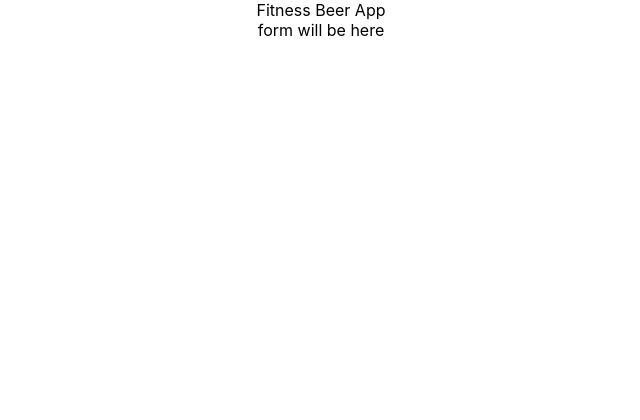
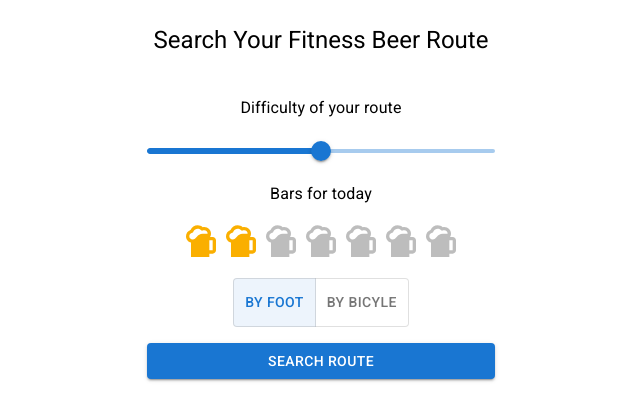
Before and after one commit to evgenynefedov/fitness-beer-app, a React (Create React App) app: page / in a window 1280 px wide. Shown: the top 420 px of the page, without its empty margins (319-959 px from the left). Built offline with nearby package versions, Linux system fonts and the light colour scheme.

Commit message:
search form - just elements

```diff
--- a/src/App.js
+++ b/src/App.js
@@ -1,13 +1,20 @@
 import './App.css';
+
+import Container from '@mui/material/Container';
 import Search from './components/Search/Search'
+
+import '@fontsource/roboto/300.css';
+import '@fontsource/roboto/400.css';
+import '@fontsource/roboto/500.css';
+import '@fontsource/roboto/700.css';
 
 function App() {
   return (
-    <div className="App">
-      Fitness Beer App
+    <Container component="main" maxWidth="xs">
+
       <Search />
 
-    </div>
+    </Container>
   );
 }
 
--- /dev/null
+++ b/src/components/Search/Form/BarsQuantity.js
@@ -0,0 +1,39 @@
+import * as React from 'react';
+import { styled } from '@mui/material/styles';
+import Rating from '@mui/material/Rating';
+import Typography from '@mui/material/Typography';
+import SportsBarIcon from '@mui/icons-material/SportsBar';
+import SportsBarOutlined from '@mui/icons-material/SportsBar';
+
+const StyledRating = styled(Rating)({
+    '& .MuiRating-iconFilled': {
+        color: '#faaf00',
+    },
+    '& .MuiRating-iconHover': {
+        color: '#ffcb52',
+    },
+});
+
+export default function BarsQuantity({barsQuantity, handleChange}) {
+    return (
+        <>
+            <Typography component="legend">Bars for today</Typography>
+            <StyledRating
+                value={barsQuantity}
+                onChange={handleChange}
+                sx={{fontSize: "2.5rem"}}
+                name="quantity"
+                precision={1}
+                defaultValue={2}
+                max={7}
+
+                icon={<SportsBarIcon fontSize="inherit" />}
+                emptyIcon={<SportsBarOutlined fontSize="inherit" />}
+            />
+        </>
+    );
+}
+
+{
+    //getLabelText={(value) => `${value} Heart${value !== 1 ? 's' : ''}`}
+}
--- /dev/null
+++ b/src/components/Search/Form/Difficulty.js
@@ -0,0 +1,12 @@
+import * as React from 'react';
+import Typography from '@mui/material/Typography';
+import Slider from '@mui/material/Slider';
+
+export default function Difficulty({difficulty, handleChange}) {
+    return (
+        <>
+            <Typography component="legend">Difficulty of your route</Typography>
+            <Slider aria-label="Volume" value={difficulty} onChange={handleChange} />
+        </>
+    );
+}
--- a/src/components/Search/Form/Form.js
+++ b/src/components/Search/Form/Form.js
@@ -1,10 +1,52 @@
+import React, { useEffect } from 'react';
+import Stack from '@mui/material/Stack';
 
-function Form() {
-  return (
-    <div className="form">
-      form will be here
-    </div>
-  );
+import Container from '@mui/material/Container';
+import Typography from '@mui/material/Typography';
+
+import BarsQuantity from './BarsQuantity';
+import Difficulty from './Difficulty';
+import Mode from './Mode';
+import Submit from './Submit';
+
+export default function Form() {
+
+    const [difficulty, setDifficulty] = React.useState(50);
+    const [barsQuantity, setBarsQuantity] = React.useState(2);
+    const [mode, setMode] = React.useState('foot');
+
+    const handleDistance = (event, newValue) => {
+        setDifficulty(newValue);
+    };
+
+    const handleBarsQuantity = (event, newValue) => {
+        if(newValue < 2){
+            setBarsQuantity(2);
+        } else {
+            setBarsQuantity(newValue);
+        }
+    };
+
+    const handleMode = (event, newValue) => {
+        if (newValue !== null) {
+            setMode(newValue);
+        }
+    };
+
+    useEffect(() => {
+        console.log(`difficulty: ${difficulty}, barsQuantity ${barsQuantity}, mode ${mode}`)
+    }, [difficulty, barsQuantity, mode])
+
+    return (
+        <Container component="main" maxWidth="xs">
+            <Typography variant="h5" align="center" sx={{mt:3, mb:5}} component="h1">Search Your Fitness Beer Route</Typography>
+
+            <Stack spacing={2} direction="column" alignItems="center">
+                <Difficulty difficulty={difficulty} handleChange={handleDistance}/>
+                <BarsQuantity barsQuantity={barsQuantity} handleChange={handleBarsQuantity} />
+                <Mode mode={mode} handleChange={handleMode} />
+                <Submit />
+            </Stack>
+        </Container>
+    );
 }
-
-export default Form;
--- /dev/null
+++ b/src/components/Search/Form/Mode.js
@@ -0,0 +1,14 @@
+import * as React from 'react';
+import ToggleButton from '@mui/material/ToggleButton';
+import ToggleButtonGroup from '@mui/material/ToggleButtonGroup';
+
+export default function Mode({mode, handleChange}) {
+    return (
+        <>
+            <ToggleButtonGroup value={mode} onChange={handleChange} color="primary" exclusive aria-label="mode">
+                <ToggleButton value="foot">By foot</ToggleButton>
+                <ToggleButton value="bicyle">By bicyle</ToggleButton>
+            </ToggleButtonGroup>
+        </>
+    );
+}
--- /dev/null
+++ b/src/components/Search/Form/Submit.js
@@ -0,0 +1,8 @@
+import * as React from 'react';
+import Button from '@mui/material/Button';
+
+export default function Submit() {
+    return (
+        <Button type="submit" fullWidth variant="contained">Search route</Button>
+    );
+}
```
Also changed, not shown: package.json (+6 -1 lines), 1 other file (tests, documents, lock files or other folders).
